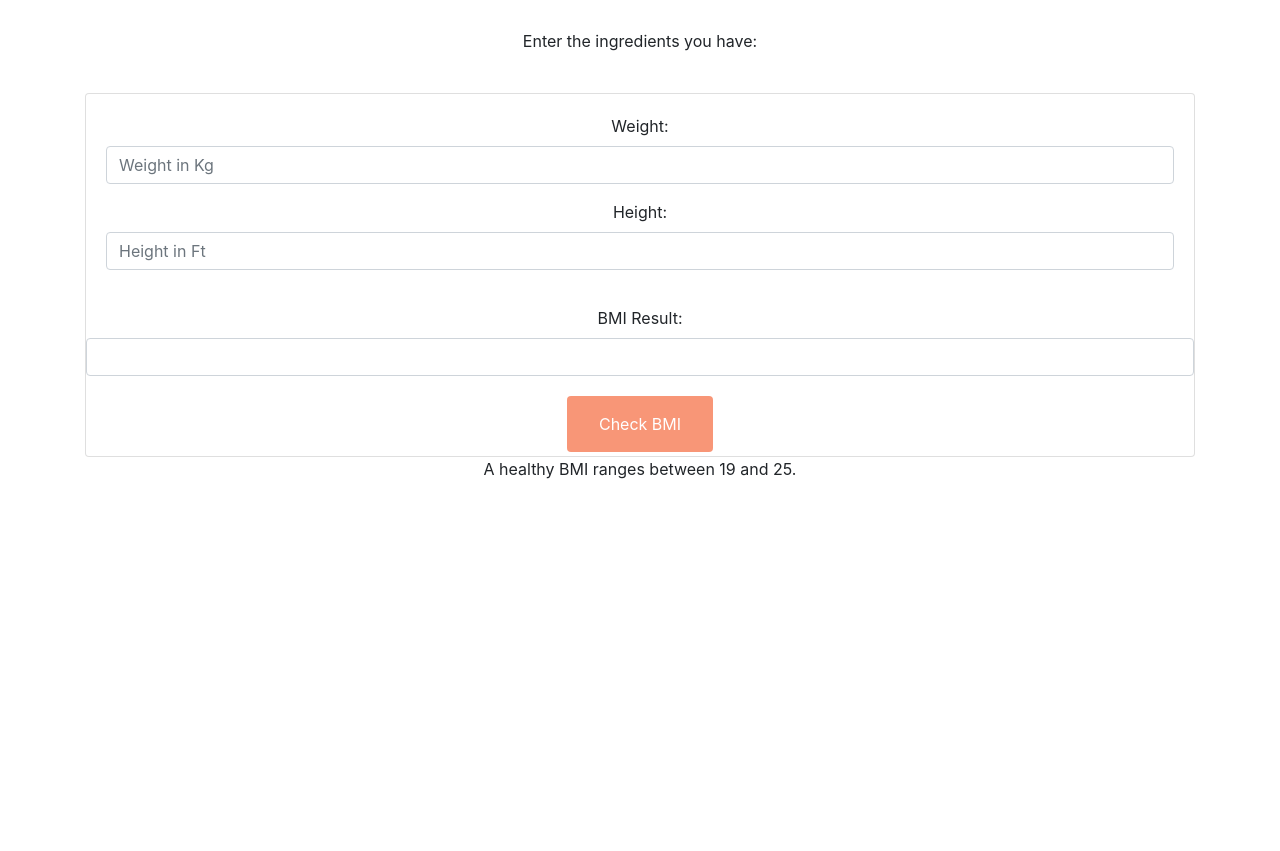
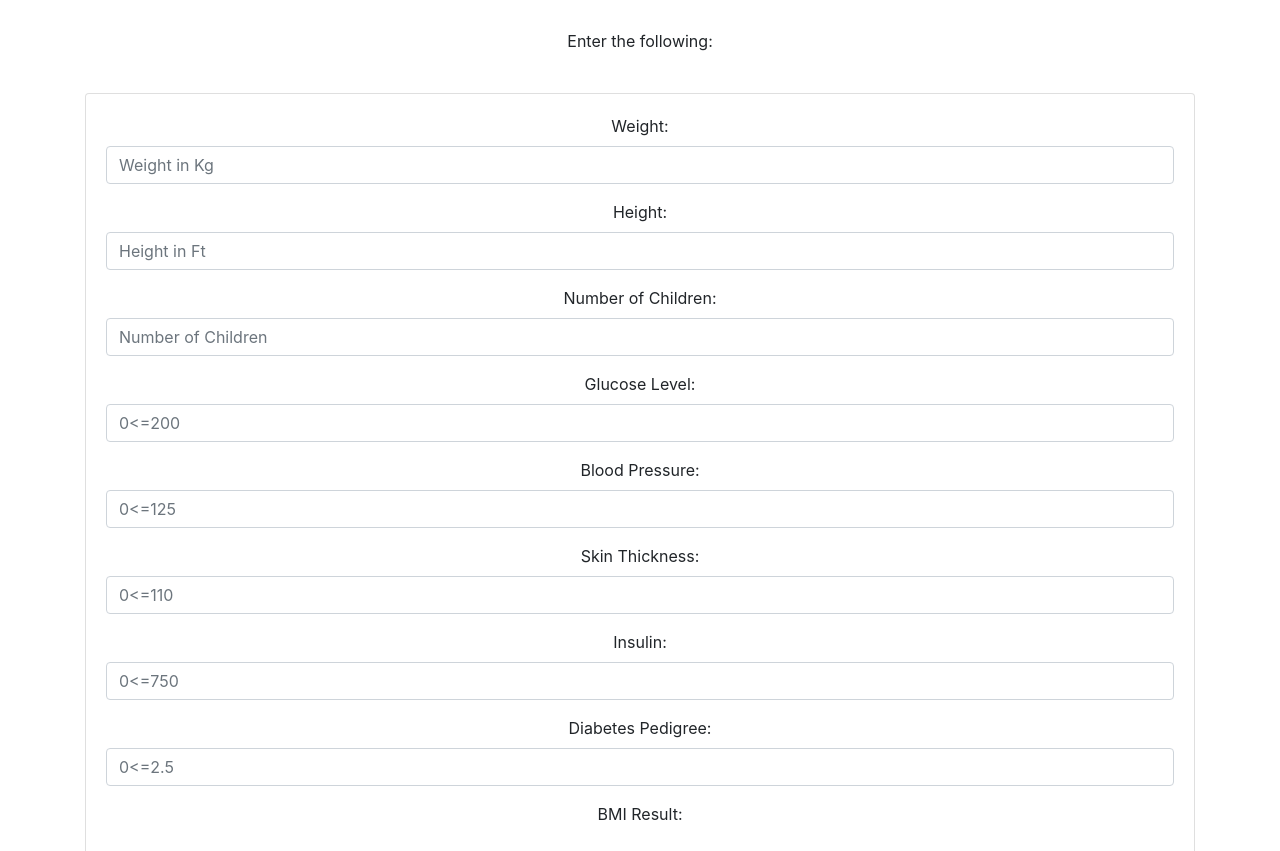
Before and after one commit to ArdalanAhanchi/Sugar_Shield, a plain HTML site: page index.html in a window 1280 px wide. Shown: the part 195-1046 px from the top of the page. Before the commit the page ends 800 px from the top, so only its background shows below. Drawn offline with nearby package versions, Linux system fonts and the light colour scheme.

Commit message:
Update index.html

```diff
--- a/index.html
+++ b/index.html
@@ -13,9 +13,6 @@
 	<!-- bootstrap code -->
 	<link rel="stylesheet" href="https://stackpath.bootstrapcdn.com/bootstrap/4.1.3/css/bootstrap.min.css" integrity="sha384-MCw98/SFnGE8fJT3GXwEOngsV7Zt27NXFoaoApmYm81iuXoPkFOJwJ8ERdknLPMO" crossorigin="anonymous">
 
-	<!-- CSS Stylesheet -->
-	<link rel="stylesheet" href="stylesheet.css"
-
 	<!-- j query code -->
 	<script type="text/javascript" src="https://ajax.googleapis.com/ajax/libs/jquery/3.2.1/jquery.min.js"></script>
 
@@ -28,20 +25,29 @@
 
 
 	<!-- The document.ready script needs to be in its on <script> each method called from document needs to have the function() within it -->
-	<script>
-		$(document).ready(function() {
+  <script>
+$( document ).ready(function() {
+  $("#getbmi").click(function(){
+          var weight = document.getElementById('weight').value;
+          var height = document.getElementById('height').value;
+          height = height * 12;
+          height = height * 0.025; //now height is meter
+          var newbmivalue = weight / (height * height);
 
-		});
-
-	</script>
+          Math.round(newbmivalue);
+          alert(newbmivalue);
+          document.getElementById("#bmiresult").innerHTML = newbmivalue;
+    });
+  });
+  </script>
 
 </head>
 
 <body>
 
 <div class="container">
-    <h1 class="jumbotron text-center">Diabetic Cat Recipes</h1>
-	<p class="text-center">Enter the ingredients you have:</p>
+    <h1 class="jumbotron text-center">  Sugar Shield</h1>
+	<p class="text-center">Enter the following:</p>
 <form class="text-center">
     <br>
     <style>
@@ -70,23 +76,42 @@
   </div>
     <div class="form-group">
   <label> Height: </label>
-  <input type="number" name="" placeholder="Height in Ft" required id="height" class="form-control">
+  <input type="text" name="" placeholder="Height in Ft" required id="height" class="form-control">
   </div>
+  <div class="form-group">
+  <label> Number of Children: </label>
+  <input type="number" name="" placeholder="Number of Children" required id="Number of Children" class="form-control">
+  </div>
+  <div class="form-group">
+  <label> Glucose Level: </label>
+  <input type="number" name="" placeholder="0<=200" required id="Glucose Level" class="form-control">
+  </div>
+  <div class="form-group">
+  <label> Blood Pressure: </label>
+  <input type="number" name="" placeholder="0<=125" required id="Blood Pressure:" class="form-control">
+  </div>
+  <div class="form-group">
+  <label> Skin Thickness: </label>
+  <input type="number" name="" placeholder="0<=110" required id="Skin Thickness" class="form-control">
+  </div>
+  <div class="form-group">
+  <label> Insulin: </label>
+  <input type="number" name="" placeholder="0<=750" required id="Insulin" class="form-control">
+  </div>
+  <div class="form-group">
+  <label> Diabetes Pedigree: </label>
+  <input type="number" name="" placeholder="0<=2.5" required id="Insulin" class="form-control">
   </div>
     <div class="form-group">
   <label> BMI Result: </label>
-  <input type="number" name="" id="weight" class="form-control">
+  <p id="bmiresult"></p>
+  <!-- <input type="number" name="" id="weight" class="form-control"> -->
   </div>
-
-    <body>
     <div>
-      <button type="submit" class="btn btn-success"onclick="getbmivalue()">
-      Check BMI </button>
+      <button type="submit" class="btn btn-success" id="getbmi">  Check BMI </button>
     </div>
-
   </div>
   </div>
-    </body>
 </form>
 </form>
 <div class="class-footer text-center"> A healthy BMI ranges between 19 and 25. </div>
@@ -95,16 +120,7 @@
 </div>
 </body>
 
-<script>
-function getbmivalue(){
-      var weight = document.getElementById('weight').value;
-      var height = document.getElementById('height').value;
-      height = height * 12;
-      height = height * 0.025; //now height is meter
-      var newbmivalue = weight / (height * height);
-      document.getElementById('bmivalue').value = newbmivalue;
 
-
-}
-</script>
+<script src="https://stackpath.bootstrapcdn.com/bootstrap/4.3.1/js/bootstrap.min.js" integrity="sha384-JjSmVgyd0p3pXB1rRibZUAYoIIy6OrQ6VrjIEaFf/nJGzIxFDsf4x0xIM+B07jRM" crossorigin="anonymous"></script>
+<script src="https://cdnjs.cloudflare.com/ajax/libs/popper.js/1.11.0/umd/popper.min.js"></script>
 </html>
```
